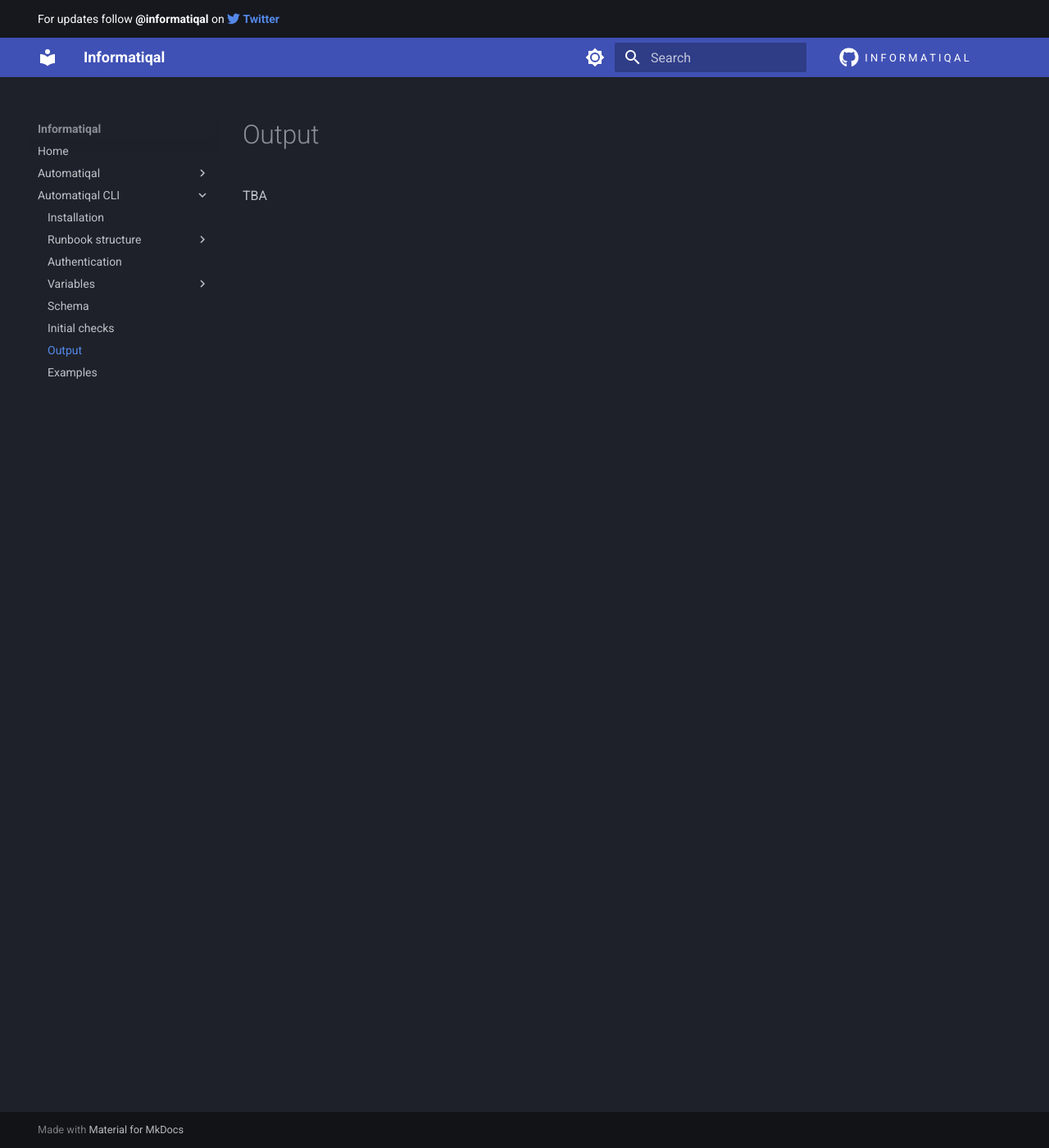
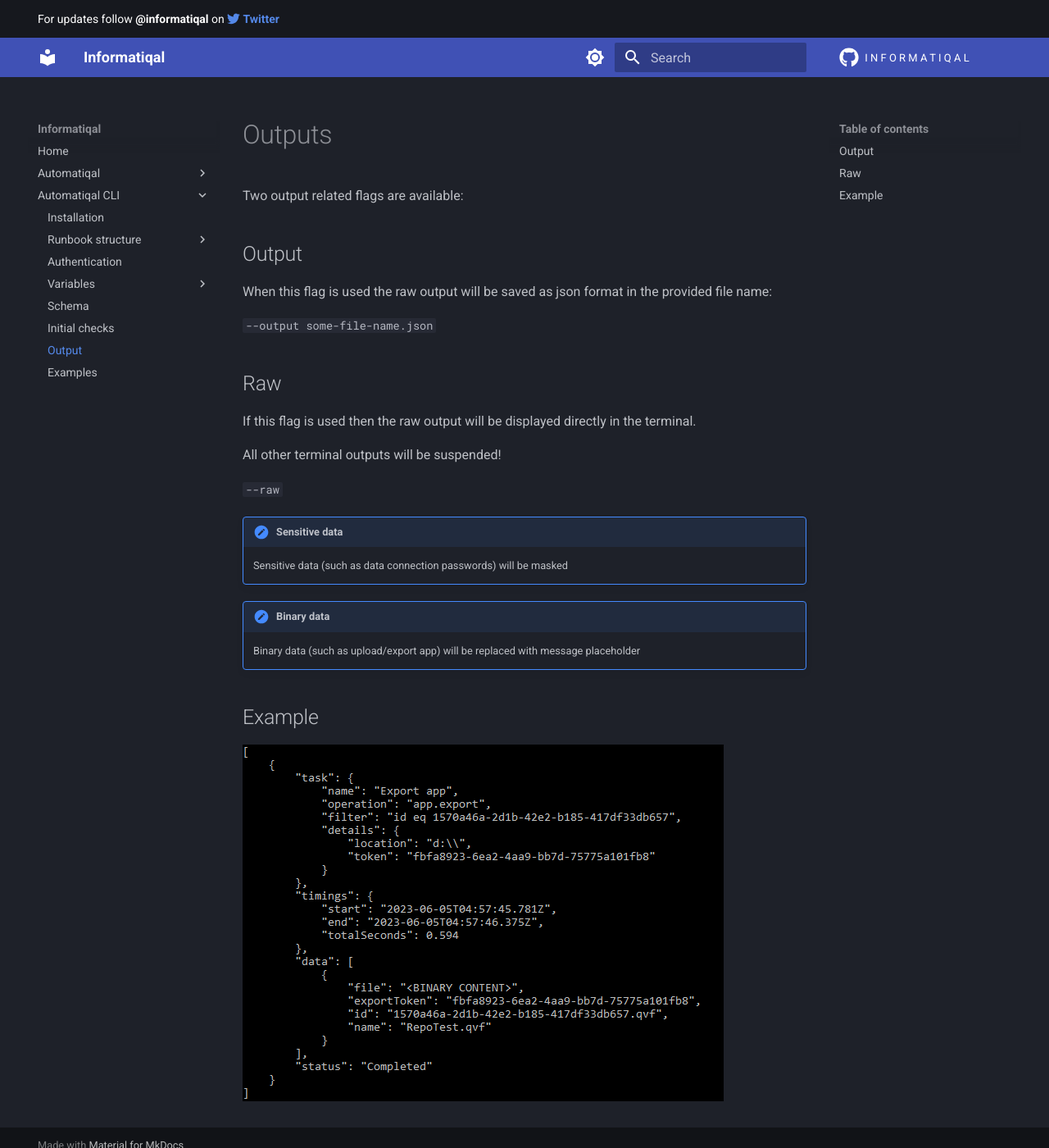
Before and after one commit to Informatiqal/docs, an MkDocs documentation site: the page built from docs/automatiqal-cli/output.md, in a window 1280 px wide and 1400 px high. Shown: the whole window at 82% size. Built offline with MkDocs 1.6.1 and Material for MkDocs 9.7.7, drawn with Linux system fonts in a browser that asks for light colours.

Commit message:
cli output section populated

```diff
--- a/docs/automatiqal-cli/output.md
+++ b/docs/automatiqal-cli/output.md
@@ -1,3 +1,29 @@
-# Output
+# Outputs
 
-TBA
+Two output related flags are available:
+
+## Output
+
+When this flag is used the raw output will be saved as json format in the provided file name:
+
+`--output some-file-name.json`
+
+## Raw
+
+If this flag is used then the raw output will be displayed directly in the terminal.
+
+All other terminal outputs will be suspended!
+
+`--raw`
+
+!!! note "Sensitive data"
+
+    Sensitive data (such as data connection passwords) will be masked
+
+!!! note "Binary data"
+
+    Binary data (such as upload/export app) will be replaced with message placeholder
+
+## Example
+
+![Raw output](images/raw-output-example.png)
--- a/mkdocs.yml
+++ b/mkdocs.yml
@@ -48,6 +48,8 @@ markdown_extensions:
   - pymdownx.inlinehilite
   - pymdownx.smartsymbols
   - admonition
+  - attr_list
+  - md_in_html
   - pymdownx.emoji:
       emoji_index: !!python/name:materialx.emoji.twemoji
       # emoji_generator: !!python/name:materialx.emoji.to_svg
```
Also changed, not shown: docs/automatiqal-cli/images/raw-output-example.png (added).
